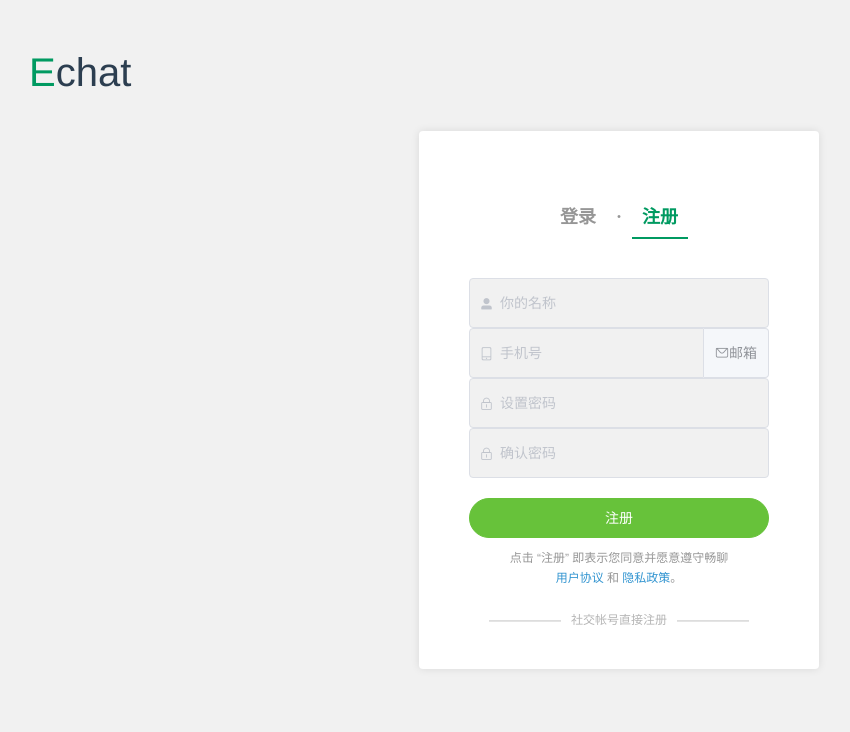
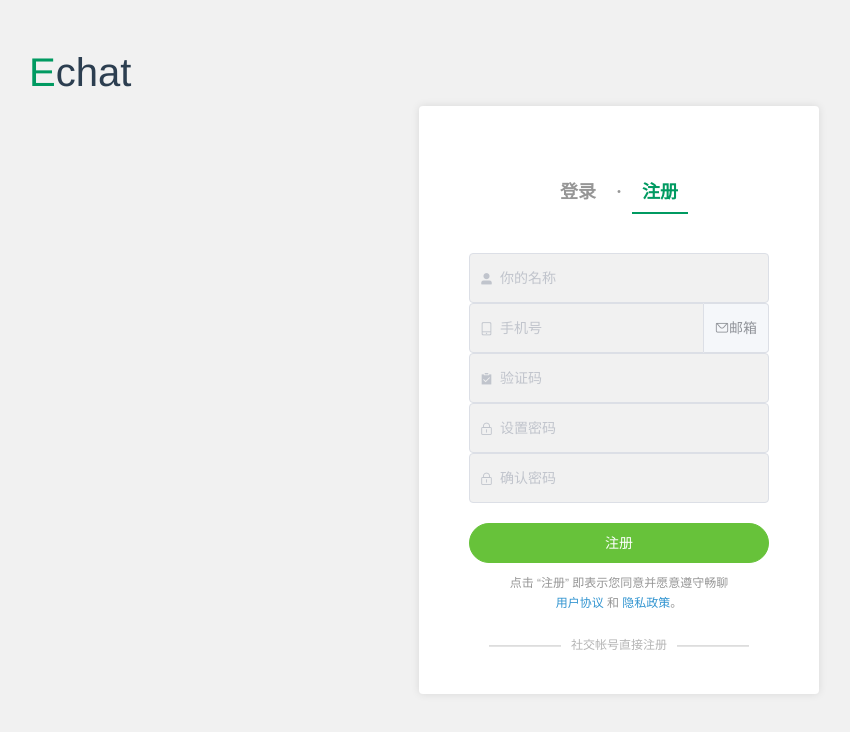
Before and after one commit to RHW943359178/chatting, a Vue app: page /#/register in a window 1280 px wide. Shown: the top 732 px of the page, without its empty margins (21-871 px from the left). Built offline with nearby package versions, Linux system fonts and the light colour scheme.

Commit message:
新增验证码校验框

```diff
--- a/src/assets/css/notice.scss
+++ b/src/assets/css/notice.scss
@@ -8,6 +8,10 @@
   white-space:nowrap;
   padding: 10px;
   line-height: 16px;
+  i{
+    color: #ea6f5a;
+    font-size: 16px;
+  }
   .notice-big{
     position: absolute;
     left:-10px;
--- a/src/components/public/NoticeBox.vue
+++ b/src/components/public/NoticeBox.vue
@@ -1,5 +1,6 @@
 <template>
   <div class="notice">
+    <i class="el-icon-warning-outline"></i>
     {{ message }}
     <div class="notice-big"></div>
     <div class="notice-small"></div>
--- a/src/views/Register.vue
+++ b/src/views/Register.vue
@@ -10,18 +10,6 @@
               <el-input v-model="userInfo.username" @focus="handleFocus('username')"  placeholder="你的名称" prefix-icon="el-icon-user-solid" clearable></el-input>
               <NoticeBox v-if="validate.username.valid" :message="validate.username.message" />
             </el-form-item>
-            <!-- <el-form-item prop="phone" v-if="register.type === 1">
-              <el-input v-model.number="userInfo.phone" placeholder="手机号" prefix-icon="el-icon-mobile-phone" clearable>
-                <el-button slot="append" :class="register.class" @click="phoneMialChange(1)">{{ register.label }}</el-button>
-              </el-input>
-              <NoticeBox v-if="validate.phone.valid" :message="validate.phone.message" />
-            </el-form-item>
-            <el-form-item prop="mail" v-if="register.type === 2">
-              <el-input v-model="userInfo.mail" placeholder="邮箱" prefix-icon="el-icon-message" clearable>
-                <el-button slot="append" :class="register.class" @click="phoneMialChange(2)">{{ register.label }}</el-button>
-              </el-input>
-              <NoticeBox v-if="validate.mail.valid" :message="validate.mail.message" />
-            </el-form-item> -->
             <el-form-item :prop="typeChange.prop">
               <el-input v-if="register.type === 1" @focus="handleFocus('phone')" v-model.number="userInfo.phone" placeholder="手机号" prefix-icon="el-icon-mobile-phone" clearable>
                 <el-button slot="append" :class="register.class" @click="phoneMialChange(1)">{{ register.label }}</el-button>
@@ -30,7 +18,10 @@
                 <el-button slot="append" :class="register.class" @click="phoneMialChange(2)">{{ register.label }}</el-button>
               </el-input>
               <NoticeBox v-if="typeChange.valid" :message="typeChange.message" />
-              <!-- <NoticeBox v-if="validate.email.valid" :message="validate.email.message" /> -->
+            </el-form-item>
+            <el-form-item prop="check">
+              <el-input v-model="userInfo.check" @focus="handleFocus('check')" placeholder="验证码" prefix-icon="el-icon-s-claim" clearable></el-input>
+              <NoticeBox v-if="validate.check.valid" :message="validate.check.message" />
             </el-form-item>
             <el-form-item prop="pwd">
               <el-input v-model="userInfo.pwd" @focus="handleFocus('pwd')" placeholder="设置密码" prefix-icon="el-icon-lock" clearable></el-input>
@@ -103,6 +94,10 @@ export default {
           valid: false,
           message: ''
         },
+        check: {
+          valid: false,
+          message: ''
+        },
         pwd: {
           valid: false,
           message: ''
@@ -117,12 +112,16 @@ export default {
           { required: true, type: 'string', message: '请输入名称', trigger: 'submit' }
         ],
         email: [
-          { required: true, type: 'string', message: '请输入邮箱', trigger: 'submit' },
-          { required: true, type: 'email', message: '邮箱格式不正确', trigger: 'submit' }
+          { required: true, message: '请输入邮箱', trigger: 'submit' },
+          { type: 'email', message: '邮箱格式不正确', trigger: 'submit' }
+          // { required: true, pattern: /^([a-zA-Z0-9_-])+@([a-zA-Z0-9_-])+(.[a-zA-Z0-9_-])+/, message: '邮箱格式不正确', trigger: 'submit' }
         ],
         phone: [
           { required: true, type: 'number', message: '请输入手机号', trigger: 'submit' },
-          { required: true, pattern: /^1[3|4|5|7|8][0-9]\d{8}$/, message: '手机号码格式不正确', trigger: 'submit' }
+          { pattern: /^1[3|4|5|7|8][0-9]\d{8}$/, message: '手机号码格式不正确', trigger: 'submit' }
+        ],
+        check: [
+          { required: true, type: 'string', message: '请输入验证码', trigger: 'submit' }
         ],
         pwd: [
           { required: true, type: 'string', message: '请输入密码', trigger: 'submit' }
@@ -194,6 +193,7 @@ export default {
               this.validate[item.field].valid = true
               this.validate[item.field].message = item.message
             }
+            return
           })
         }
       })
```
